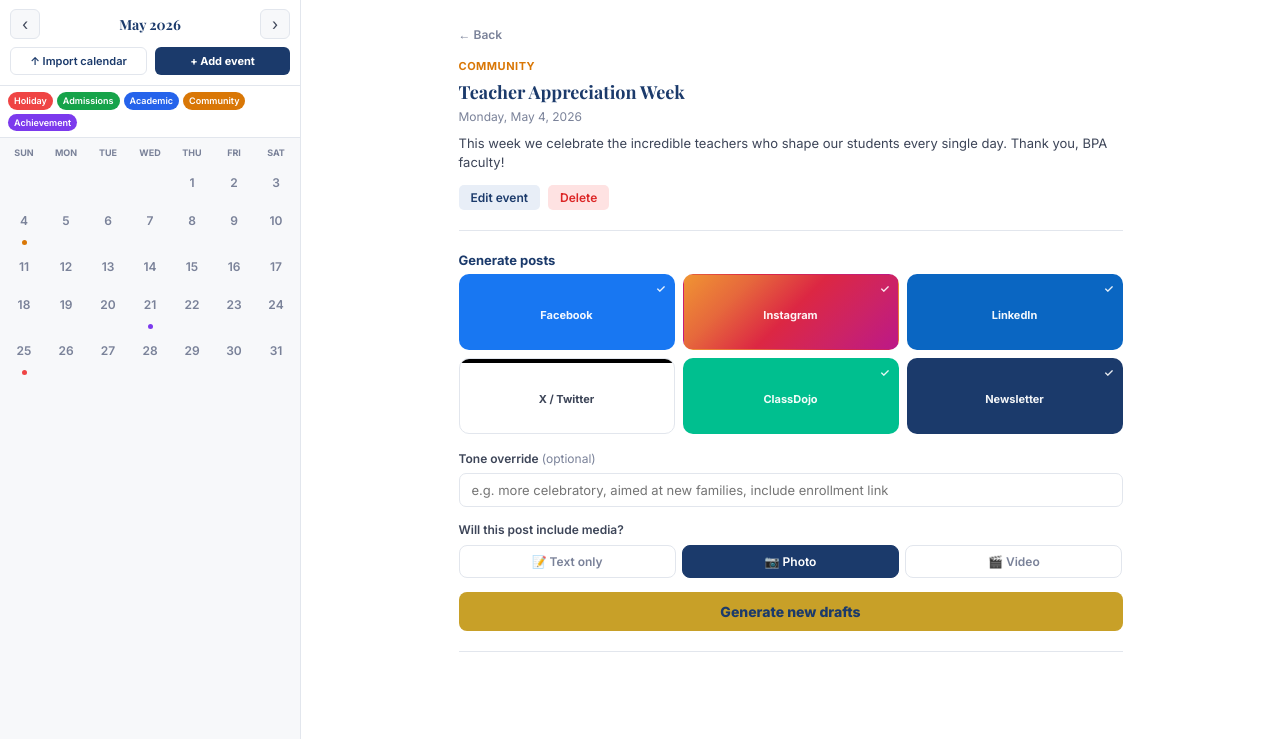
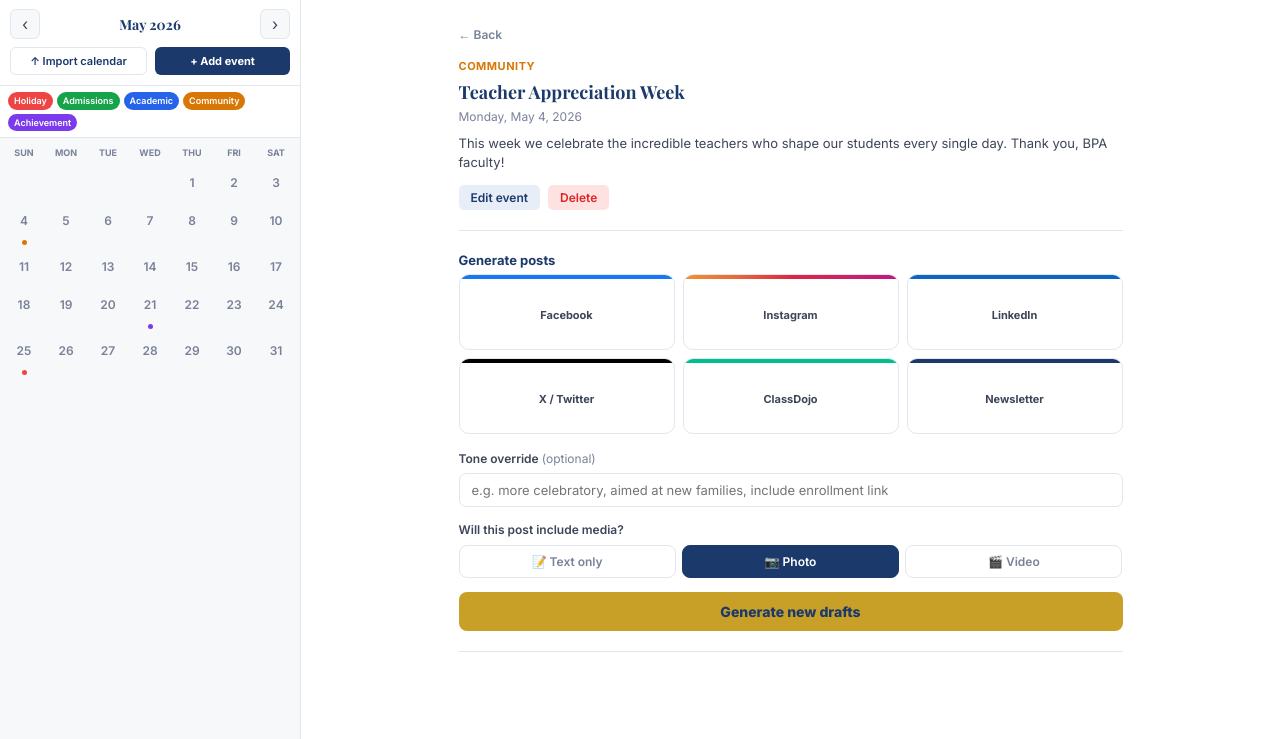
Before and after one commit to marshallcreamer-eng/forte, a Flask app: page /calendar?year=2026&month=5&open_event=33 in a window 1280 px wide. Shown: the part 61-800 px from the top of the page. Run offline with Flask 3, Linux system fonts and the light colour scheme; a user stored in the database is signed in; data comes from the database, SQL or seed files in the repository; data that the repository does not hold is empty.

Commit message:
Hide existing drafts toggle + no default platform selection
- Existing drafts panel now has 'Hide ▴' / 'Show ▾' button so staff
  can collapse previously-generated content and focus on creating new
- Platform cards no longer pre-selected — staff must explicitly tick
  the platforms they want before generating

Co-Authored-By: Claude Sonnet 4.6 <noreply@anthropic.com>

```diff
--- a/static/app.js
+++ b/static/app.js
@@ -304,7 +304,14 @@ function renderExistingDrafts(container, drafts) {
   const platformLabels = { facebook:'Facebook', instagram:'Instagram', linkedin:'LinkedIn', x:'X / Twitter', classdojo:'ClassDojo', email:'Newsletter' };
   const statusLabels   = { draft_ready:'Draft ready', posted:'Posted ✓', scheduled:'Scheduled', needs_post:'Needs post' };
 
-  container.innerHTML = `<div class="gen-existing-header">Previously generated</div>`;
+  const count = Object.keys(drafts.reduce((acc, d) => ({...acc, [d.platform]: 1}), {})).length;
+  container.innerHTML = `
+    <div class="gen-existing-header" id="existingHeader">
+      <span>${count} draft${count !== 1 ? 's' : ''} already created</span>
+      <button class="btn-collapse" onclick="toggleExistingDrafts()">Hide ▴</button>
+    </div>
+    <div class="gen-existing-body" id="existingBody"></div>`;
+  const body = container.querySelector('#existingBody');
 
   // Group by platform, keep latest
   const byPlatform = {};
@@ -328,8 +335,17 @@ function renderExistingDrafts(container, drafts) {
         <button class="btn-copy-small" onclick="copyDraftById(${d.id}, ${JSON.stringify(d.content)}, this)">Copy</button>
         ${d.status !== 'posted' ? `<button class="btn-mark-posted" onclick="markPosted(${d.id}, this)">✓ Mark posted</button>` : ''}
       </div>`;
-    container.appendChild(div);
+    body.appendChild(div);
   });
+}
+
+function toggleExistingDrafts() {
+  const body = document.getElementById('existingBody');
+  const btn  = document.querySelector('#existingHeader .btn-collapse');
+  if (!body || !btn) return;
+  const hidden = body.style.display === 'none';
+  body.style.display = hidden ? '' : 'none';
+  btn.textContent    = hidden ? 'Hide ▴' : 'Show ▾';
 }
 
 function closePanel() {
--- a/static/style.css
+++ b/static/style.css
@@ -474,7 +474,17 @@ a { color: inherit; text-decoration: none; }
   font-size: 11px; font-weight: 800; text-transform: uppercase;
   letter-spacing: 0.4px; color: var(--text-light);
   margin-bottom: 10px; margin-top: 4px;
-}
+  display: flex; align-items: center; justify-content: space-between;
+}
+
+.btn-collapse {
+  font-size: 11px; font-weight: 700; color: var(--navy);
+  background: var(--navy-light); border: none;
+  padding: 3px 10px; border-radius: 5px; cursor: pointer;
+  font-family: 'Inter', sans-serif; letter-spacing: 0;
+  text-transform: none;
+}
+.btn-collapse:hover { background: #d5e1f5; }
 .gen-existing-draft {
   border: 1px solid var(--grey-border); border-radius: 10px;
   overflow: hidden; margin-bottom: 10px;
--- a/templates/calendar.html
+++ b/templates/calendar.html
@@ -111,12 +111,12 @@
                    placeholder="e.g. excited, for parents, include enrollment link">
           </div>
           <div class="plat-grid" id="freeformPlatGrid">
-            <label class="plat-card active" data-platform="facebook"><input type="checkbox" value="facebook" checked><span class="plat-card-name">Facebook</span><span class="plat-card-tick">✓</span></label>
-            <label class="plat-card active" data-platform="instagram"><input type="checkbox" value="instagram" checked><span class="plat-card-name">Instagram</span><span class="plat-card-tick">✓</span></label>
-            <label class="plat-card active" data-platform="linkedin"><input type="checkbox" value="linkedin" checked><span class="plat-card-name">LinkedIn</span><span class="plat-card-tick">✓</span></label>
+            <label class="plat-card" data-platform="facebook"><input type="checkbox" value="facebook"><span class="plat-card-name">Facebook</span><span class="plat-card-tick">✓</span></label>
+            <label class="plat-card" data-platform="instagram"><input type="checkbox" value="instagram"><span class="plat-card-name">Instagram</span><span class="plat-card-tick">✓</span></label>
+            <label class="plat-card" data-platform="linkedin"><input type="checkbox" value="linkedin"><span class="plat-card-name">LinkedIn</span><span class="plat-card-tick">✓</span></label>
             <label class="plat-card" data-platform="x"><input type="checkbox" value="x"><span class="plat-card-name">X / Twitter</span><span class="plat-card-tick">✓</span></label>
-            <label class="plat-card active" data-platform="classdojo"><input type="checkbox" value="classdojo" checked><span class="plat-card-name">ClassDojo</span><span class="plat-card-tick">✓</span></label>
-            <label class="plat-card active" data-platform="email"><input type="checkbox" value="email" checked><span class="plat-card-name">Newsletter</span><span class="plat-card-tick">✓</span></label>
+            <label class="plat-card" data-platform="classdojo"><input type="checkbox" value="classdojo"><span class="plat-card-name">ClassDojo</span><span class="plat-card-tick">✓</span></label>
+            <label class="plat-card" data-platform="email"><input type="checkbox" value="email"><span class="plat-card-name">Newsletter</span><span class="plat-card-tick">✓</span></label>
           </div>
           <div class="content-type-row">
             <label class="gen-tone-label">Will this post include media?</label>
@@ -150,12 +150,12 @@
             <input type="text" class="gen-tone-input" id="genDayFreeformTone" placeholder="e.g. excited, for parents">
           </div>
           <div class="plat-grid" id="dayFreeformPlatGrid">
-            <label class="plat-card active" data-platform="facebook"><input type="checkbox" value="facebook" checked><span class="plat-card-name">Facebook</span><span class="plat-card-tick">✓</span></label>
-            <label class="plat-card active" data-platform="instagram"><input type="checkbox" value="instagram" checked><span class="plat-card-name">Instagram</span><span class="plat-card-tick">✓</span></label>
-            <label class="plat-card active" data-platform="linkedin"><input type="checkbox" value="linkedin" checked><span class="plat-card-name">LinkedIn</span><span class="plat-card-tick">✓</span></label>
+            <label class="plat-card" data-platform="facebook"><input type="checkbox" value="facebook"><span class="plat-card-name">Facebook</span><span class="plat-card-tick">✓</span></label>
+            <label class="plat-card" data-platform="instagram"><input type="checkbox" value="instagram"><span class="plat-card-name">Instagram</span><span class="plat-card-tick">✓</span></label>
+            <label class="plat-card" data-platform="linkedin"><input type="checkbox" value="linkedin"><span class="plat-card-name">LinkedIn</span><span class="plat-card-tick">✓</span></label>
             <label class="plat-card" data-platform="x"><input type="checkbox" value="x"><span class="plat-card-name">X / Twitter</span><span class="plat-card-tick">✓</span></label>
-            <label class="plat-card active" data-platform="classdojo"><input type="checkbox" value="classdojo" checked><span class="plat-card-name">ClassDojo</span><span class="plat-card-tick">✓</span></label>
-            <label class="plat-card active" data-platform="email"><input type="checkbox" value="email" checked><span class="plat-card-name">Newsletter</span><span class="plat-card-tick">✓</span></label>
+            <label class="plat-card" data-platform="classdojo"><input type="checkbox" value="classdojo"><span class="plat-card-name">ClassDojo</span><span class="plat-card-tick">✓</span></label>
+            <label class="plat-card" data-platform="email"><input type="checkbox" value="email"><span class="plat-card-name">Newsletter</span><span class="plat-card-tick">✓</span></label>
           </div>
           <div class="content-type-row">
             <label class="gen-tone-label">Will this post include media?</label>
@@ -191,12 +191,12 @@
         <div class="gen-section" id="genNewDraftSection">
           <div class="gen-section-label" id="genNewDraftLabel">Generate posts</div>
           <div class="plat-grid" id="eventPlatGrid">
-            <label class="plat-card active" data-platform="facebook"><input type="checkbox" value="facebook" checked><span class="plat-card-name">Facebook</span><span class="plat-card-tick">✓</span></label>
-            <label class="plat-card active" data-platform="instagram"><input type="checkbox" value="instagram" checked><span class="plat-card-name">Instagram</span><span class="plat-card-tick">✓</span></label>
-            <label class="plat-card active" data-platform="linkedin"><input type="checkbox" value="linkedin" checked><span class="plat-card-name">LinkedIn</span><span class="plat-card-tick">✓</span></label>
+            <label class="plat-card" data-platform="facebook"><input type="checkbox" value="facebook"><span class="plat-card-name">Facebook</span><span class="plat-card-tick">✓</span></label>
+            <label class="plat-card" data-platform="instagram"><input type="checkbox" value="instagram"><span class="plat-card-name">Instagram</span><span class="plat-card-tick">✓</span></label>
+            <label class="plat-card" data-platform="linkedin"><input type="checkbox" value="linkedin"><span class="plat-card-name">LinkedIn</span><span class="plat-card-tick">✓</span></label>
             <label class="plat-card" data-platform="x"><input type="checkbox" value="x"><span class="plat-card-name">X / Twitter</span><span class="plat-card-tick">✓</span></label>
-            <label class="plat-card active" data-platform="classdojo"><input type="checkbox" value="classdojo" checked><span class="plat-card-name">ClassDojo</span><span class="plat-card-tick">✓</span></label>
-            <label class="plat-card active" data-platform="email"><input type="checkbox" value="email" checked><span class="plat-card-name">Newsletter</span><span class="plat-card-tick">✓</span></label>
+            <label class="plat-card" data-platform="classdojo"><input type="checkbox" value="classdojo"><span class="plat-card-name">ClassDojo</span><span class="plat-card-tick">✓</span></label>
+            <label class="plat-card" data-platform="email"><input type="checkbox" value="email"><span class="plat-card-name">Newsletter</span><span class="plat-card-tick">✓</span></label>
           </div>
           <div class="gen-tone-row">
             <label class="gen-tone-label">Tone override <span class="gen-tone-hint">(optional)</span></label>
```
Also changed, not shown: templates/dashboard.html (+5 -5 lines).
